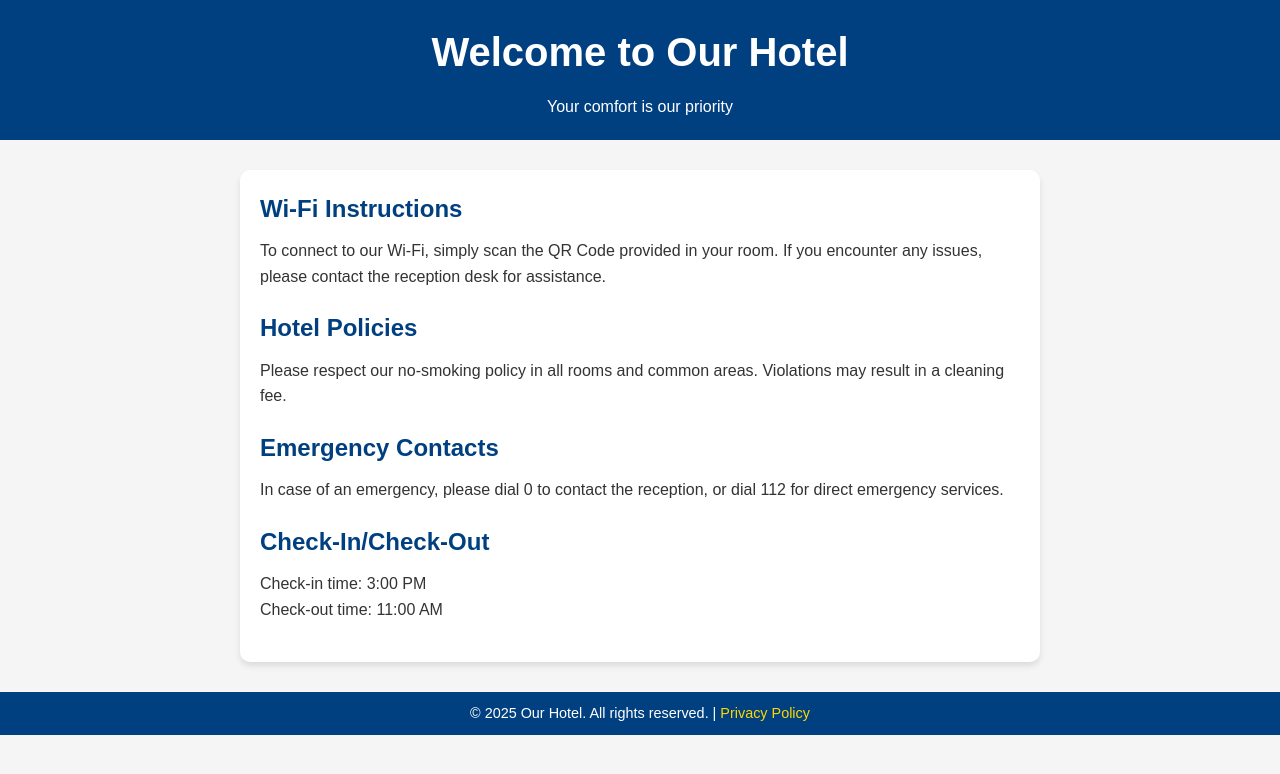
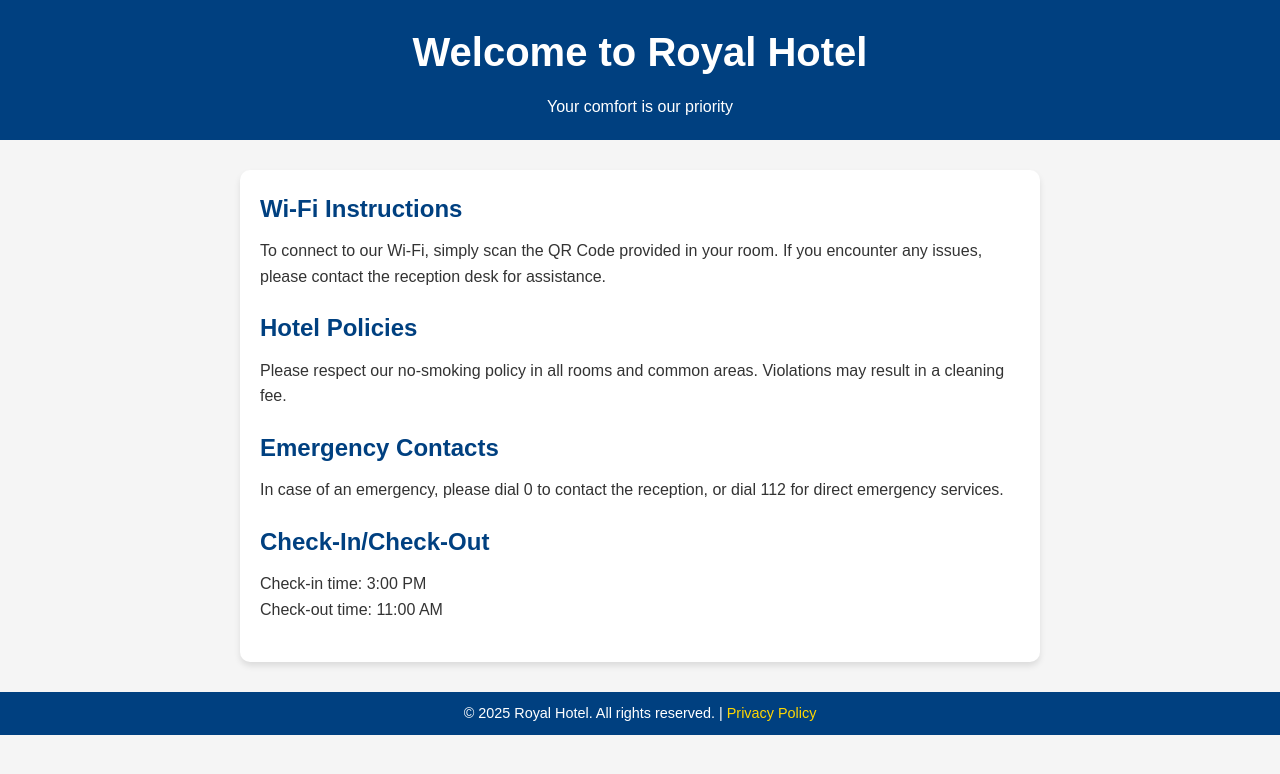
Before and after one commit to ahmedelsayed1996/Royal-Hotel, a plain HTML site: page index.html in a window 1280 px wide. Drawn offline with Linux system fonts and the light colour scheme.

Commit message:
Fix: Change logo and footer

```diff
--- a/index.html
+++ b/index.html
@@ -85,7 +85,7 @@
 </head>
 <body>
   <header>
-    <h1>Welcome to Our Hotel</h1>
+    <h1>Welcome to Royal Hotel</h1>
     <p>Your comfort is our priority</p>
   </header>
 
@@ -112,7 +112,7 @@
   </div>
 
   <footer>
-    <p>&copy; 2025 Our Hotel. All rights reserved. | <a href="#">Privacy Policy</a></p>
+    <p>&copy; 2025 Royal Hotel. All rights reserved. | <a href="#">Privacy Policy</a></p>
   </footer>
 </body>
 </html>
```
